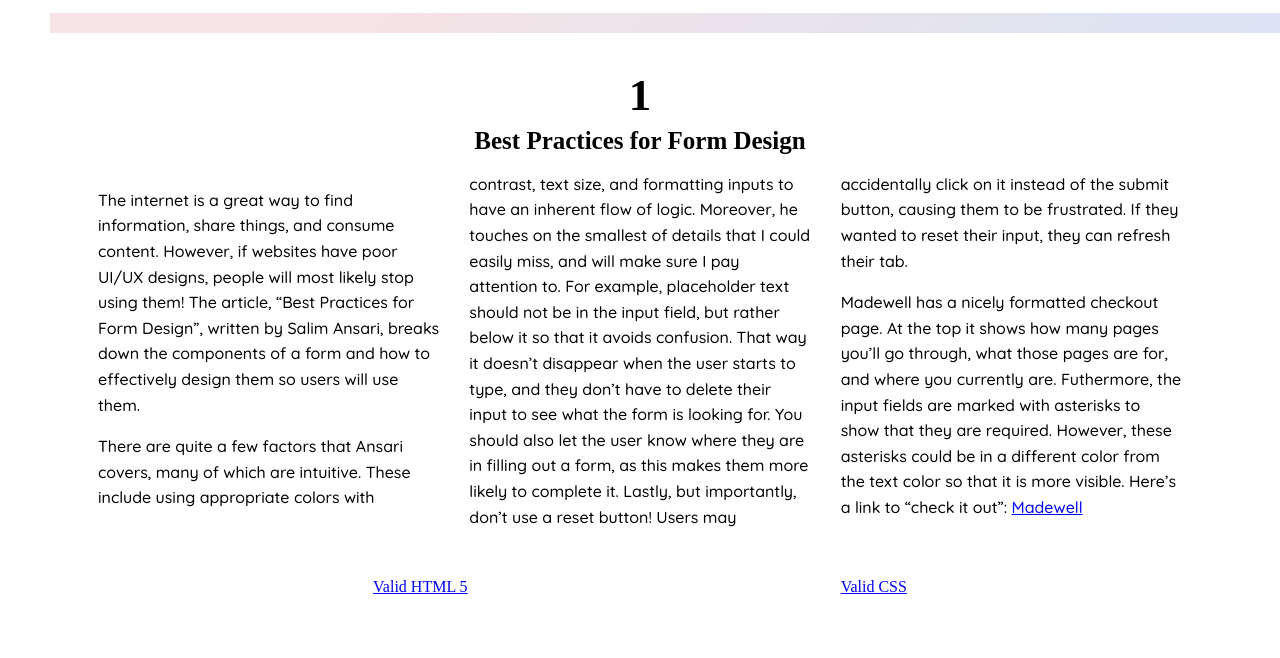
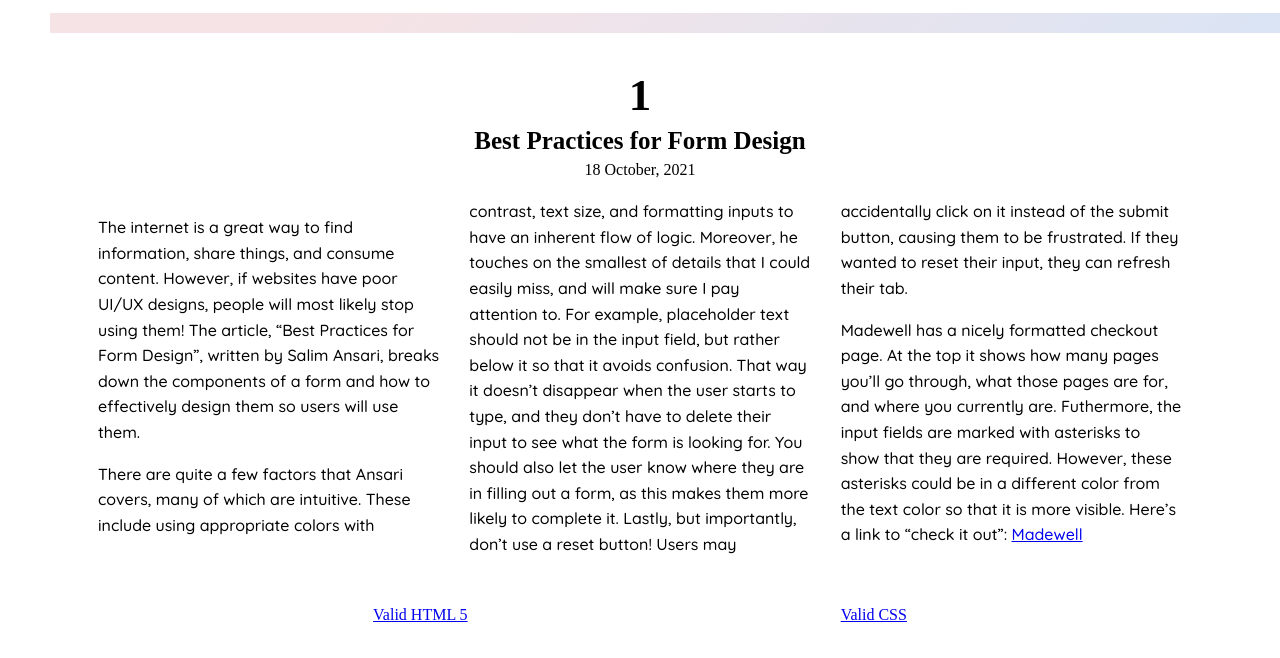
Before and after one commit to michellemckenzie/michellemckenzie.github.io, a plain HTML site: page des157a/lj/index.html in a window 1280 px wide. Shown: the part 128-786 px from the top of the page. Drawn offline with nearby package versions, Linux system fonts and the light colour scheme.

Commit message:
error checked for html validation

```diff
--- a/des157a/lj/index.html
+++ b/des157a/lj/index.html
@@ -21,15 +21,15 @@
 
             <h2> 1 </h2>
             <h3>Best Practices for Form Design</h3>
-            <!-- <date> 18 October, 2021</date> -->
+            <date> 18 October, 2021</date>
 
-            <section>
+            <article>
                 <p>The internet is a great way to find information, share things, and consume content. However, if websites have poor UI/UX designs, people will most likely stop using them! The article, “Best Practices for Form Design”, written by Salim Ansari, breaks down the components of a form and how to effectively design them so users will use them.</p>
 
                 <p>There are quite a few factors that Ansari covers, many of which are intuitive. These include using appropriate colors with contrast, text size, and formatting inputs to have an inherent flow of logic. Moreover, he touches on the smallest of details that I could easily miss, and will make sure I pay attention to. For example, placeholder text should not be in the input field, but rather below it so that it avoids confusion. That way it doesn’t disappear when the user starts to type, and they don’t have to delete their input to see what the form is looking for. You should also let the user know where they are in filling out a form, as this makes them more likely to complete it. Lastly, but importantly, don’t use a reset button! Users may accidentally click on it instead of the submit button, causing them to be frustrated. If they wanted to reset their input, they can refresh their tab.</p>
 
                 <p>Madewell has a nicely formatted checkout page. At the top it shows how many pages you’ll go through, what those pages are for, and where you currently are. Futhermore, the input fields are marked with asterisks to show that they are required. However, these asterisks could be in a different color from the text color so that it is more visible. Here’s a link to “check it out”: <a href = "https://www.madewell.com/shipping "> Madewell</a> </p>
-            </section>
+            </article>
 
         </div>
 
--- a/des157a/lj/styles.css
+++ b/des157a/lj/styles.css
@@ -19,7 +19,7 @@ h2{
 
 h3{
     font-size: 25px;
-    margin-bottom: 10px;
+    margin-bottom: 5px;
     margin-top: 5px;
 }
 
@@ -45,7 +45,7 @@ h2, h3, date{
     margin-right: 50px;
 }
 
-section {
+article {
     margin: 3em;
     margin-top: 1em;
     column-count: 3;
```
